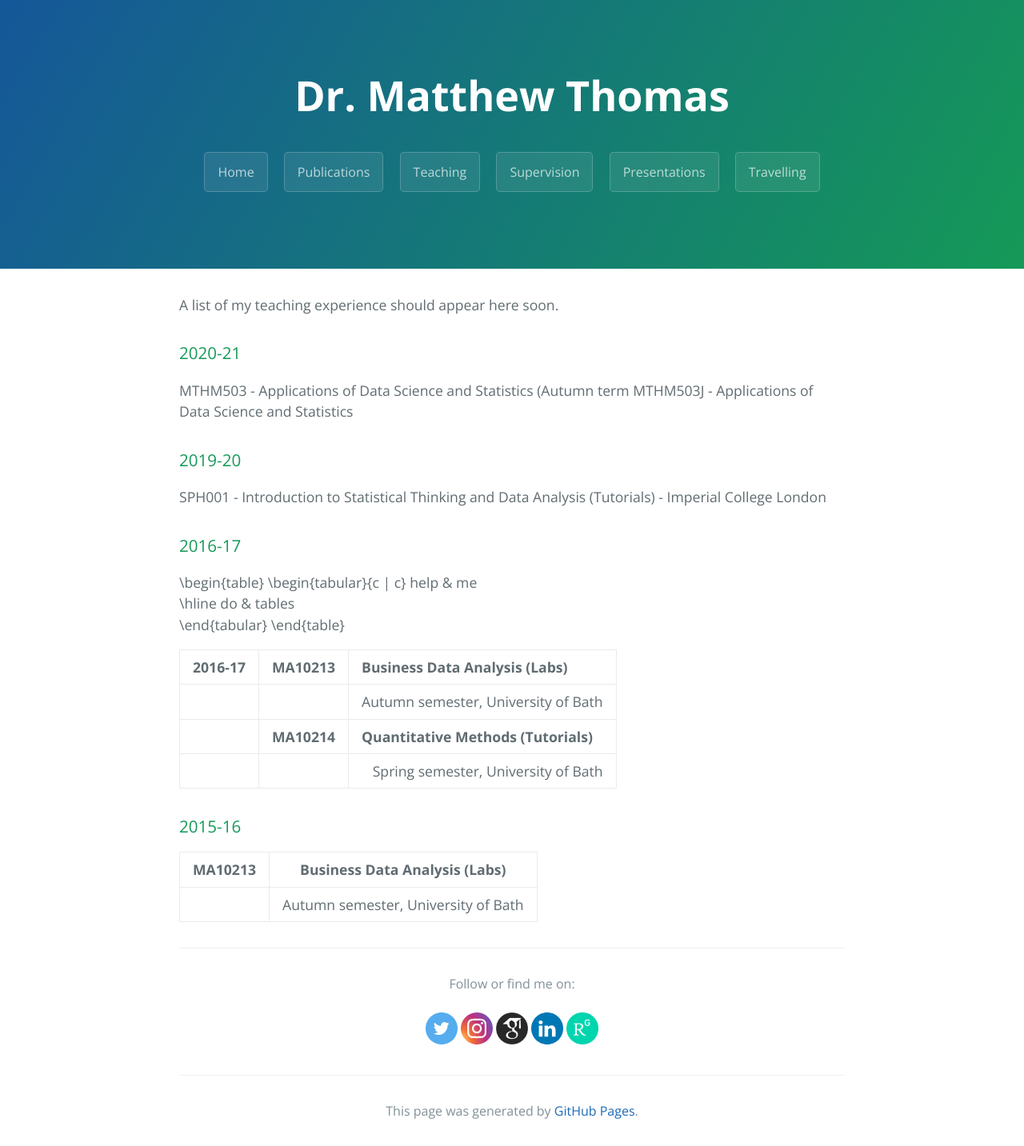
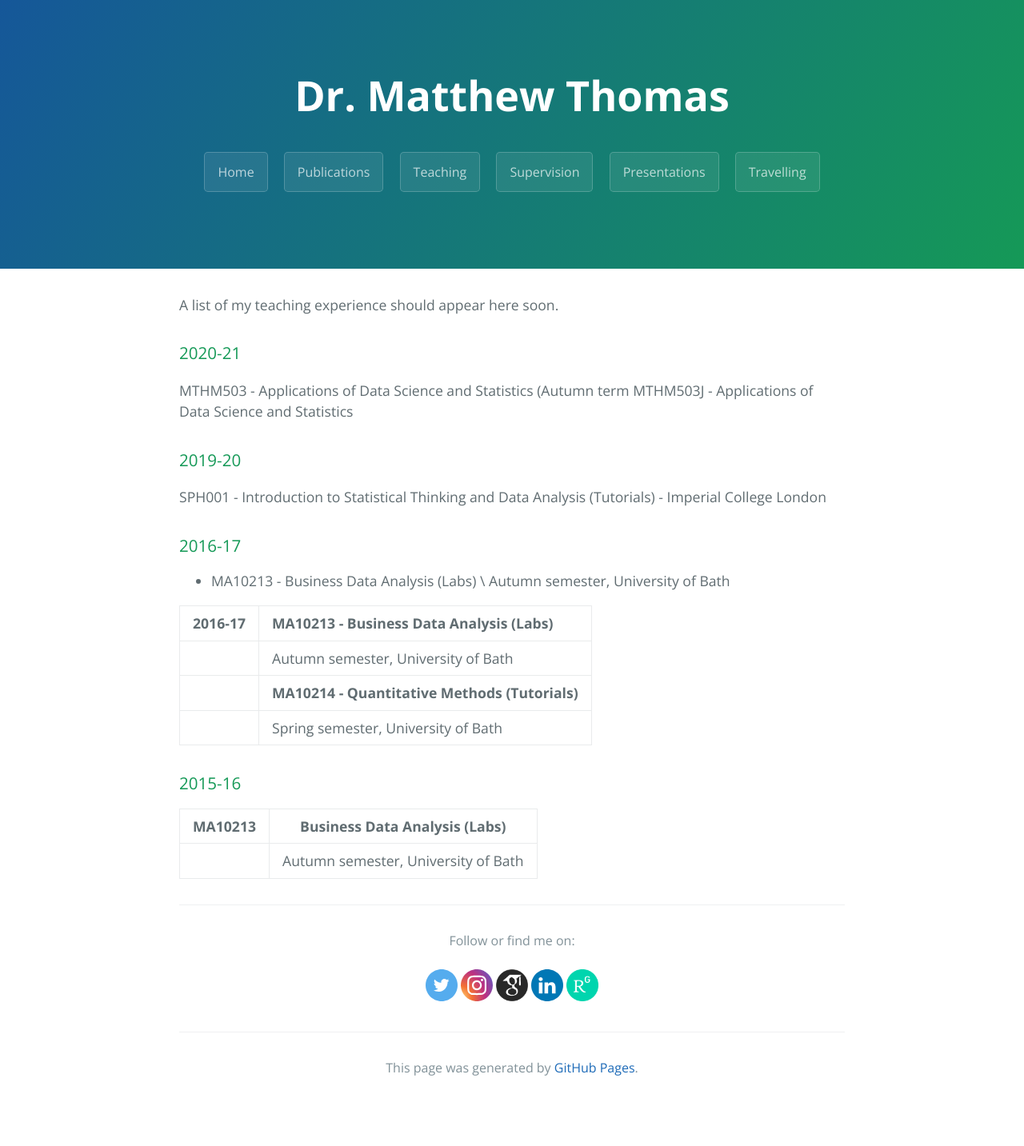
Before and after one commit to matthewllthomas/matthewllthomas.github.io, a Jekyll site: the page built from teaching/index.md, in a window 1280 px wide. Shown: the whole page at 80% size. Built offline with Jekyll 4.4.1, drawn with Linux system fonts in a browser that asks for light colours; the repository's description, which GitHub fills in, is left out; after the commit the page ends 1379 px from its top, so only the background shows below that.

Commit message:
Update index.md

```diff
--- a/teaching/index.md
+++ b/teaching/index.md
@@ -16,42 +16,32 @@ SPH001 - Introduction to Statistical Thinking and Data Analysis (Tutorials) - Im
 
 ### 2016-17
 
-\begin{table}
-	\begin{tabular}{c | c}
-		help & me \\
-		\hline
-		do & tables \\
-	\end{tabular}
-\end{table}
+ * MA10213 - Business Data Analysis (Labs) \\ Autumn semester, University of Bath
 
 
 <table>
  <thead>
   <tr>
    <th style="text-align:left;">2016-17</th>
-   <th style="text-align:left;">MA10213</th>
-   <th style="text-align:left;">Business Data Analysis (Labs)</th>
+   <th style="text-align:left;">MA10213 - Business Data Analysis (Labs)</th>
   </tr>
  </thead>
 <tbody>
   <tr>
    <td style="text-align:left;"></td>
-   <td style="text-align:right;"></td>
-   <td style="text-align:right;">Autumn semester, University of Bath</td>
+   <td style="text-align:left;">Autumn semester, University of Bath</td>
   </tr>
 </tbody>
  <thead>
   <tr>
    <th style="text-align:left;"></th>
-   <th style="text-align:left;">MA10214</th>
-   <th style="text-align:left;">Quantitative Methods (Tutorials)</th>
+   <th style="text-align:left;">MA10214 - Quantitative Methods (Tutorials)</th>
   </tr>
  </thead>
 <tbody>
   <tr>
    <td style="text-align:left;"></td>
-   <td style="text-align:right;"></td>
-   <td style="text-align:right;">Spring semester, University of Bath</td>
+   <td style="text-align:left;">Spring semester, University of Bath</td>
   </tr>
 </tbody>
 </table>
```
